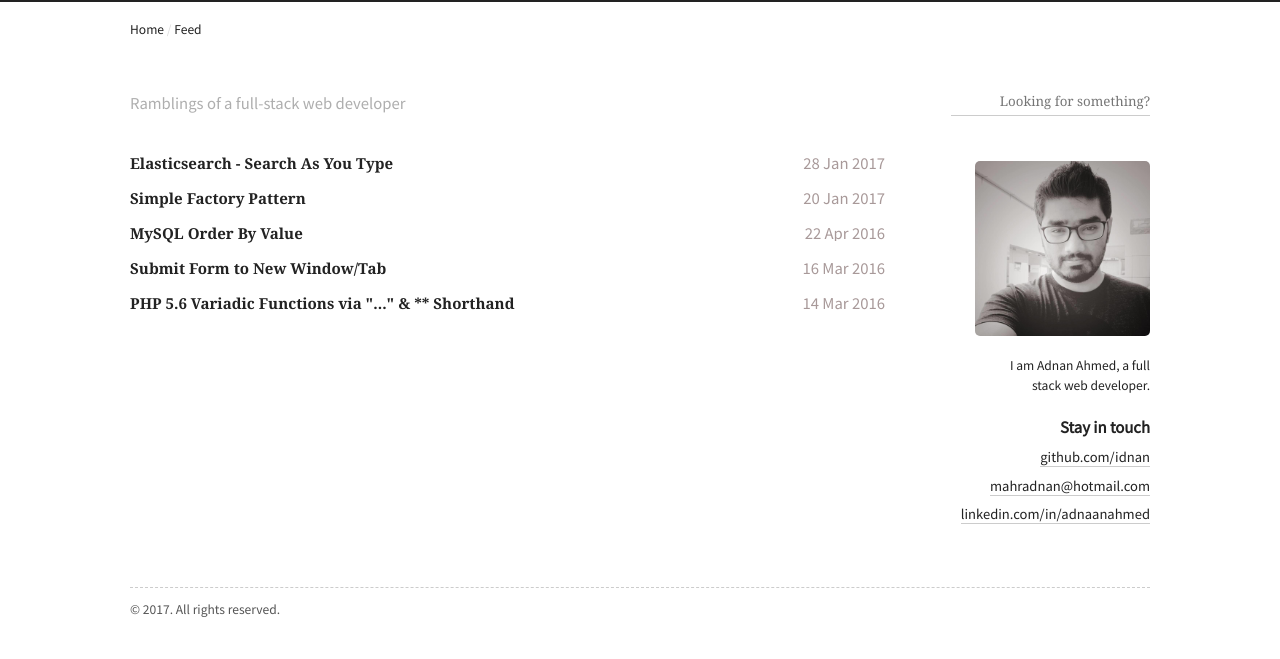
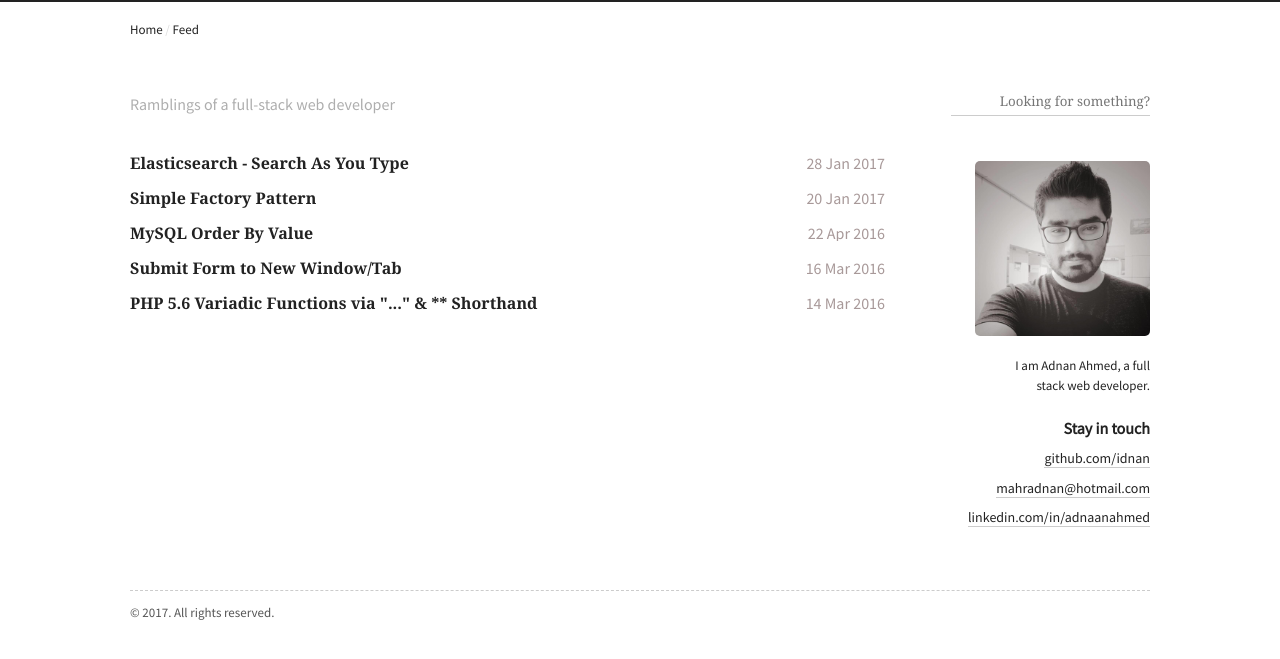
Before and after one commit to Idnan/idnan.github.io, a Jekyll site: the page built from index.html, in a window 1280 px wide. Shown: the top 659 px of the page. Built offline with Jekyll 4.4.1, drawn with Linux system fonts in a browser that asks for light colours; some web fonts are replaced; the list of posts is cut into pages by our own code.

Commit message:
Update style.css

```diff
--- a/public/css/style.css
+++ b/public/css/style.css
@@ -70,7 +70,6 @@ body {
   margin: auto;
   text-align: center;
   font-family: 'Source Sans Pro',serif;
-  font-size-adjust: 0.506;
   font-weight: normal;
   font-style: normal;
   font-size: 1em;
@@ -197,6 +196,10 @@ img.dev-avatar {
     margin: 1.9em 0 1em;
 }
 
+.page-content h3 {
+    margin: 25px 0px 5px 0px;
+}
+
 .post-body img {
   width: 100%;
   margin: 20px 0px;
```
